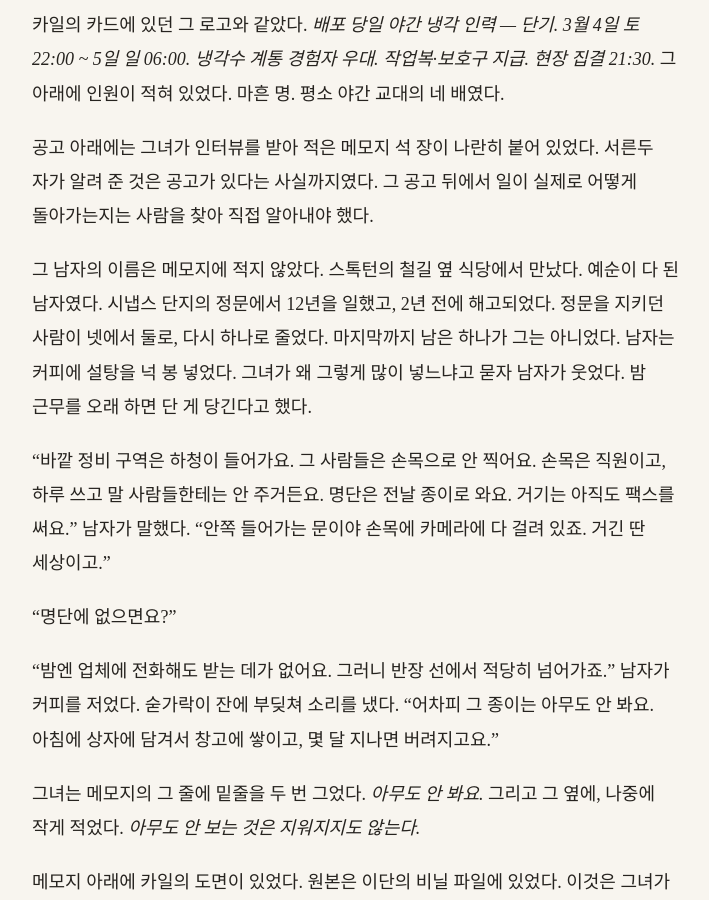
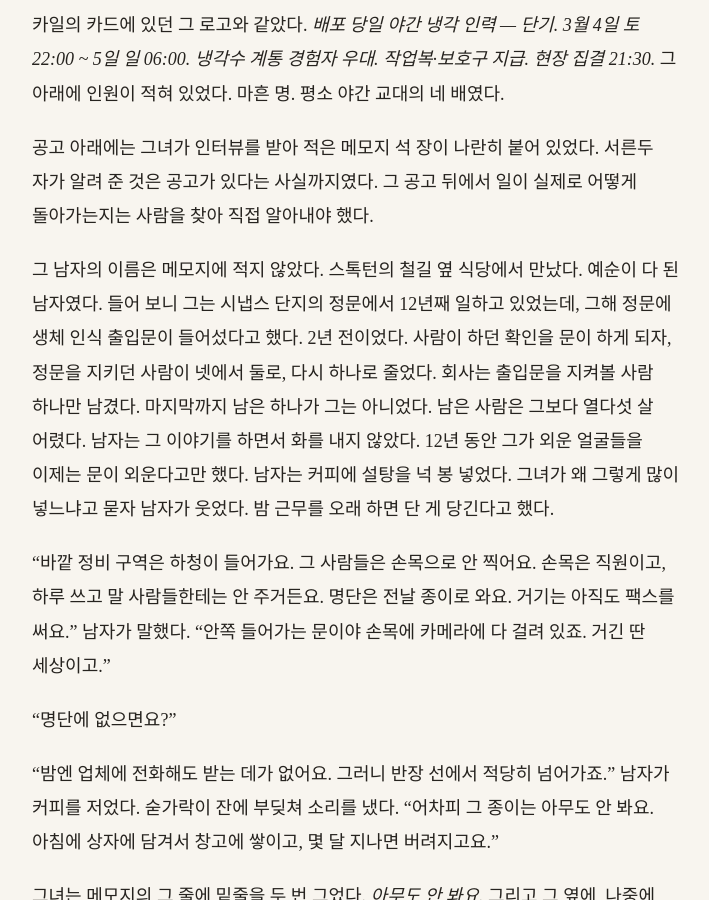
Before and after one commit to kangkkang/writer_s1_public, a Jekyll site: the page built from vol1/033.md, in a window 1280 px wide and 900 px high, scrolled down 1280 px. Shown: the whole window, without its empty margins (284-993 px from the left). Built offline with Jekyll 4.4.1, drawn with Linux system fonts in a browser that asks for light colours; our own code applies the rules of GitHub Pages for plain Markdown files.

Commit message:
Update from https://github.com/kangkkang/writer_s1/commit/9719403cfe24db5a538251a474edd05aa419f3ef

```diff
--- a/vol1/033.md
+++ b/vol1/033.md
@@ -22,7 +22,7 @@
 
 공고 아래에는 그녀가 인터뷰를 받아 적은 메모지 석 장이 나란히 붙어 있었다. 서른두 자가 알려 준 것은 공고가 있다는 사실까지였다. 그 공고 뒤에서 일이 실제로 어떻게 돌아가는지는 사람을 찾아 직접 알아내야 했다.
 
-그 남자의 이름은 메모지에 적지 않았다. 스톡턴의 철길 옆 식당에서 만났다. 예순이 다 된 남자였다. 시냅스 단지의 정문에서 12년을 일했고, 2년 전에 해고되었다. 정문을 지키던 사람이 넷에서 둘로, 다시 하나로 줄었다. 마지막까지 남은 하나가 그는 아니었다. 남자는 커피에 설탕을 넉 봉 넣었다. 그녀가 왜 그렇게 많이 넣느냐고 묻자 남자가 웃었다. 밤 근무를 오래 하면 단 게 당긴다고 했다.
+그 남자의 이름은 메모지에 적지 않았다. 스톡턴의 철길 옆 식당에서 만났다. 예순이 다 된 남자였다. 들어 보니 그는 시냅스 단지의 정문에서 12년째 일하고 있었는데, 그해 정문에 생체 인식 출입문이 들어섰다고 했다. 2년 전이었다. 사람이 하던 확인을 문이 하게 되자, 정문을 지키던 사람이 넷에서 둘로, 다시 하나로 줄었다. 회사는 출입문을 지켜볼 사람 하나만 남겼다. 마지막까지 남은 하나가 그는 아니었다. 남은 사람은 그보다 열다섯 살 어렸다. 남자는 그 이야기를 하면서 화를 내지 않았다. 12년 동안 그가 외운 얼굴들을 이제는 문이 외운다고만 했다. 남자는 커피에 설탕을 넉 봉 넣었다. 그녀가 왜 그렇게 많이 넣느냐고 묻자 남자가 웃었다. 밤 근무를 오래 하면 단 게 당긴다고 했다.
 
 "바깥 정비 구역은 하청이 들어가요. 그 사람들은 손목으로 안 찍어요. 손목은 직원이고, 하루 쓰고 말 사람들한테는 안 주거든요. 명단은 전날 종이로 와요. 거기는 아직도 팩스를 써요." 남자가 말했다. "안쪽 들어가는 문이야 손목에 카메라에 다 걸려 있죠. 거긴 딴 세상이고."
 
```
